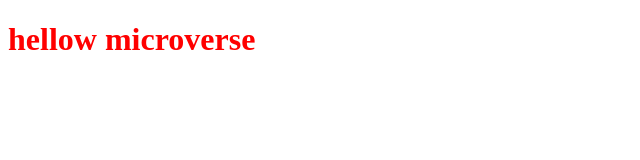
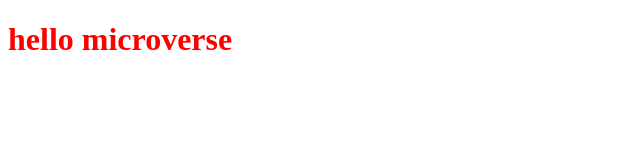
Before and after one commit to jubaer919/Hello-Microverse, a website: page index.html in a window 1280 px wide. Shown: the whole page, without its empty margins (0-640 px from the left). Drawn offline with Linux system fonts and the light colour scheme.

Commit message:
added mit file and update readme file

```diff
--- a/index.html
+++ b/index.html
@@ -5,9 +5,9 @@
     <meta http-equiv="X-UA-Compatible" content="IE=edge">
     <meta name="viewport" content="width=device-width, initial-scale=1.0">
     <link rel="stylesheet" href="style.css">
-    <title>Document</title>
+    <title>Hello Microverse</title>
 </head>
 <body>
-    <h1>hellow microverse</h1>
+    <h1>hello microverse</h1>
 </body>
 </html>
```
Also changed, not shown: MIT.md (added), README.md.
